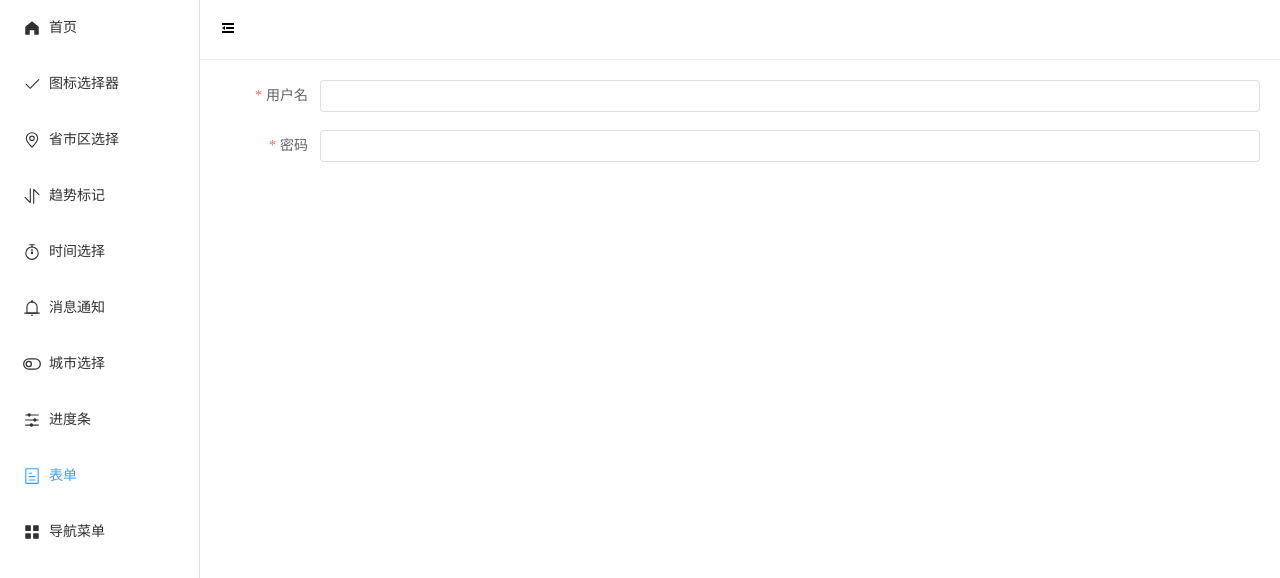
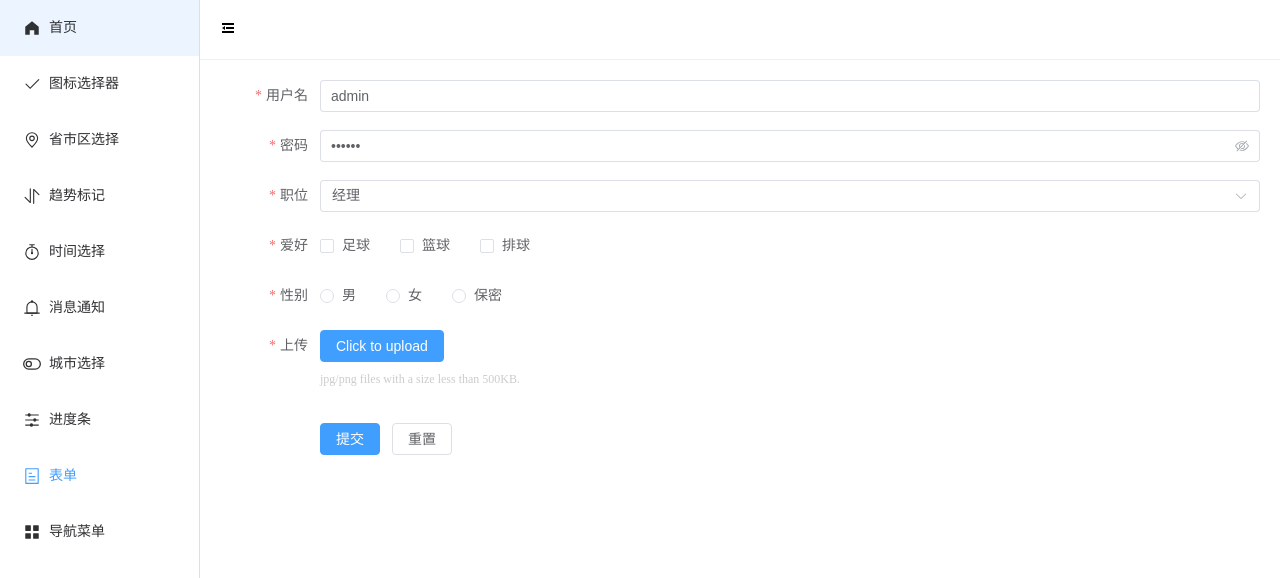
Before and after one commit to jcyicai/vue3-element-plus-component, a Vue app: page /form in a window 1280 px wide. Shown: the top 578 px of the page. Built offline with nearby package versions, Linux system fonts and the light colour scheme.

Commit message:
feat(组件): 表单组件完善

```diff
--- a/src/components/Form/src/index.vue
+++ b/src/components/Form/src/index.vue
@@ -1,38 +1,108 @@
 <template>
-  <el-form :validate-on-rule-change="false" v-bind="$attrs" :model="model" :rules="rules">
+  <el-form
+    v-if="model"
+    :validate-on-rule-change="false"
+    v-bind="$attrs"
+    :model="model"
+    :rules="rules"
+  >
+    <template v-for="(item, index) in options" :key="index">
       <el-form-item
         :label="item.label"
         :prop="item.prop"
-      v-for="(item, index) in options"
-      :key="index"
+        v-if="!item.children || !item.children!.length"
+      >
+        <component
+          v-if="item.type !== 'upload'"
+          v-model="model[item.prop!]"
+          v-bind="item.attrs"
+          :is="`el-${item.type}`"
+          :placeholder="item.placeholder"
+        ></component>
+        <el-upload
+          v-else
+          v-bind="item.uploadAttrs"
+          :on-preview="onPreview"
+          :on-remove="onRemove"
+          :on-success="onSuccess"
+          :on-error="onError"
+          :on-progress="onProgress"
+          :on-change="onChange"
+          :on-exceed="onExceed"
+          :before-upload="beforeUpload"
+          :before-remove="beforeRemove"
+          :http-request="httpRequest"
+        >
+          <slot name="uploadArea"></slot>
+          <template #tip>
+            <slot name="uploadTip"></slot>
+          </template>
+        </el-upload>
+      </el-form-item>
+      <!-- 存在子项 select option -->
+      <el-form-item
+        :label="item.label"
+        :prop="item.prop"
+        v-if="item.children && item.children.length"
       >
         <component
           v-model="model[item.prop!]"
           v-bind="item.attrs"
           :is="`el-${item.type}`"
-      ></component>
+          :placeholder="item.placeholder"
+        >
+          <component
+            v-for="(subItem, subIndex) in item.children"
+            :key="subIndex"
+            :is="`el-${subItem.type}`"
+            :label="subItem.label"
+            :value="subItem.value"
+          >
+          </component>
+        </component>
+      </el-form-item>
+    </template>
+    <el-form-item>
+      <slot name="action"></slot>
     </el-form-item>
   </el-form>
 </template>
 
 <script lang="ts" setup>
 import { FormOptions } from './types/types.ts'
-import { ref, onMounted } from 'vue'
+import { ref, onMounted, watch } from 'vue'
 import cloneDeep from 'lodash/cloneDeep' // 没有全部引入 减少打包体积
 
 interface formProps {
   // 配置
   options: FormOptions[]
+  httpRequest?: Function
 }
+
 const props = withDefaults(defineProps<formProps>(), {
   options: () => [],
+  httpRequest: () => {},
 })
 
-const model = ref<any>({})
-const rules = ref<any>({})
+const emits = defineEmits([
+  'on-preview',
+  'on-remove',
+  'on-success',
+  'on-error',
+  'on-progress',
+  'on-change',
+  'on-exceed',
+  'before-upload',
+  'before-remove',
+])
 
-onMounted(() => {
-  let m: any = { username: '', password: '' }
+const model = ref<any>(null)
+const rules = ref<any>(null)
+
+// 初始化表单
+const initForm = () => {
+  if (props.options && props.options.length) {
+    let m: any = {}
     let r: any = {}
 
     props.options.forEach((item: FormOptions) => {
@@ -42,7 +112,50 @@ onMounted(() => {
 
     model.value = cloneDeep(m)
     rules.value = cloneDeep(r)
+  }
+}
+
+onMounted(() => {
+  initForm()
 })
+
+// 监听传递进来的 options
+watch(
+  () => props.options,
+  () => {
+    initForm()
+  },
+  { deep: true }
+)
+
+// 上传方法
+const onPreview = (uploadFile: any) => {
+  emits('on-preview', uploadFile)
+}
+const onRemove = (uploadFile: any, uploadFiles: any) => {
+  emits('on-remove', { uploadFile, uploadFiles })
+}
+const onSuccess = (response: any, uploadFile: any, uploadFiles: any) => {
+  emits('on-success', { response, uploadFile, uploadFiles })
+}
+const onError = (error: any, uploadFile: any, uploadFiles: any) => {
+  emits('on-error', { error, uploadFile, uploadFiles })
+}
+const onProgress = (evt: any, uploadFile: any, uploadFiles: any) => {
+  emits('on-progress', { evt, uploadFile, uploadFiles })
+}
+const onChange = (uploadFile: any, uploadFiles: any) => {
+  emits('on-change', { uploadFile, uploadFiles })
+}
+const onExceed = (files: any, uploadFiles: any) => {
+  emits('on-exceed', { files, uploadFiles })
+}
+const beforeUpload = (rawFile: any) => {
+  emits('before-upload', rawFile)
+}
+const beforeRemove = (uploadFile: any, uploadFiles: any) => {
+  emits('before-remove', { uploadFile, uploadFiles })
+}
 </script>
 
 <style lang="scss" scoped></style>
--- a/src/views/form/index.vue
+++ b/src/views/form/index.vue
@@ -1,18 +1,41 @@
 <template>
   <div>
-    <JcForm label-width="100px" :options="options"></JcForm>
+    <JcForm
+      label-width="100px"
+      :options="options"
+      @on-change="handleChange"
+      @before-upload="handleBeforeUpload"
+      @on-preview="handlePreview"
+      @on-remove="handleRemove"
+      @before-remove="beforeRemove"
+      @on-exceed="handleExceed"
+      @on-success="handleSuccess"
+    >
+      <template #uploadArea>
+        <el-button type="primary">Click to upload</el-button>
+      </template>
+      <template #uploadTip>
+        <div style="font-size: 12px; color: #ccc">jpg/png files with a size less than 500KB.</div>
+      </template>
+      <template #action>
+        <el-button type="primary" @click="submitForm">提交</el-button>
+        <el-button @click="resetForm">重置</el-button>
+      </template>
+    </JcForm>
   </div>
 </template>
 
 <script lang="ts" setup>
 import { FormOptions } from '@/components/Form/src/types/types.ts'
+import { ElMessage, ElMessageBox } from 'element-plus'
 
 const options: FormOptions[] = [
   {
     type: 'input',
-    value: '',
+    value: 'admin',
     label: '用户名',
     prop: 'username',
+    placeholder: '请输入用户名',
     rules: [
       {
         required: true,
@@ -33,9 +56,10 @@ const options: FormOptions[] = [
   },
   {
     type: 'input',
-    value: '',
+    value: '123456',
     label: '密码',
     prop: 'password',
+    placeholder: '请输入密码',
     rules: [
       {
         required: true,
@@ -55,7 +79,161 @@ const options: FormOptions[] = [
       clearable: true,
     },
   },
+  {
+    type: 'select',
+    value: '1',
+    label: '职位',
+    placeholder: '请选择职位',
+    prop: 'role',
+    rules: [
+      {
+        required: true,
+        message: '职位不能为空',
+        trigger: 'blur',
+      },
+    ],
+    attrs: {
+      clearable: true,
+      style: { width: '100%' },
+    },
+    children: [
+      {
+        type: 'option',
+        label: '经理',
+        value: '1',
+      },
+      {
+        type: 'option',
+        label: '主管',
+        value: '2',
+      },
+      {
+        type: 'option',
+        label: '员工',
+        value: '3',
+      },
+    ],
+  },
+  {
+    type: 'checkbox-group',
+    value: [],
+    label: '爱好',
+    prop: 'like',
+    rules: [
+      {
+        required: true,
+        message: '爱好不能为空',
+        trigger: 'blur',
+      },
+    ],
+    children: [
+      {
+        type: 'checkbox',
+        label: '足球',
+        value: '1',
+      },
+      {
+        type: 'checkbox',
+        label: '篮球',
+        value: '2',
+      },
+      {
+        type: 'checkbox',
+        label: '排球',
+        value: '3',
+      },
+    ],
+  },
+  {
+    type: 'radio-group',
+    value: '',
+    label: '性别',
+    prop: 'gender',
+    rules: [
+      {
+        required: true,
+        message: '性别不能为空',
+        trigger: 'blur',
+      },
+    ],
+    children: [
+      {
+        type: 'radio',
+        label: '男',
+        value: 'male',
+      },
+      {
+        type: 'radio',
+        label: '女',
+        value: 'female',
+      },
+      {
+        type: 'radio',
+        label: '保密',
+        value: 'not',
+      },
+    ],
+  },
+  {
+    type: 'upload',
+    label: '上传',
+    prop: 'pic',
+    uploadAttrs: {
+      action: 'https://run.mocky.io/v3/9d059bf9-4660-45f2-925d-ce80ad6c4d15',
+      multiple: true,
+      limit: 2,
+    },
+    rules: [
+      {
+        required: true,
+        message: '文件不能为空',
+        trigger: 'blur',
+      },
+    ],
+  },
 ]
+
+const handleRemove = (val: any) => {
+  console.log('remove')
+  console.log(val)
+}
+
+const handlePreview = (uploadFile: any) => {
+  console.log('preview')
+  console.log(uploadFile)
+}
+
+const handleExceed = (val: any) => {
+  console.log('exceed')
+  console.log(val)
+}
+
+const beforeRemove = (val: any) => {
+  console.log('beforeRemove')
+  return ElMessageBox.confirm(`Cancel the transfer of ${val.uploadFile.name} ?`).then(
+    () => true,
+    () => false
+  )
+}
+
+const handleSuccess = (val: any) => {
+  console.log('success')
+  console.log(val)
+}
+
+const handleChange = (val: any) => {
+  console.log('on-change')
+  console.log(val)
+}
+
+const handleBeforeUpload = (val: any) => {
+  console.log('before-upload')
+  console.log(val)
+}
+
+const submitForm = () => {}
+
+const resetForm = () => {}
 </script>
 
 <style lang="scss" scoped></style>
```
Also changed, not shown: src/components/Form/src/types/types.ts (+50 -1 lines). Lines whose indentation alone changed are shown as unchanged.
